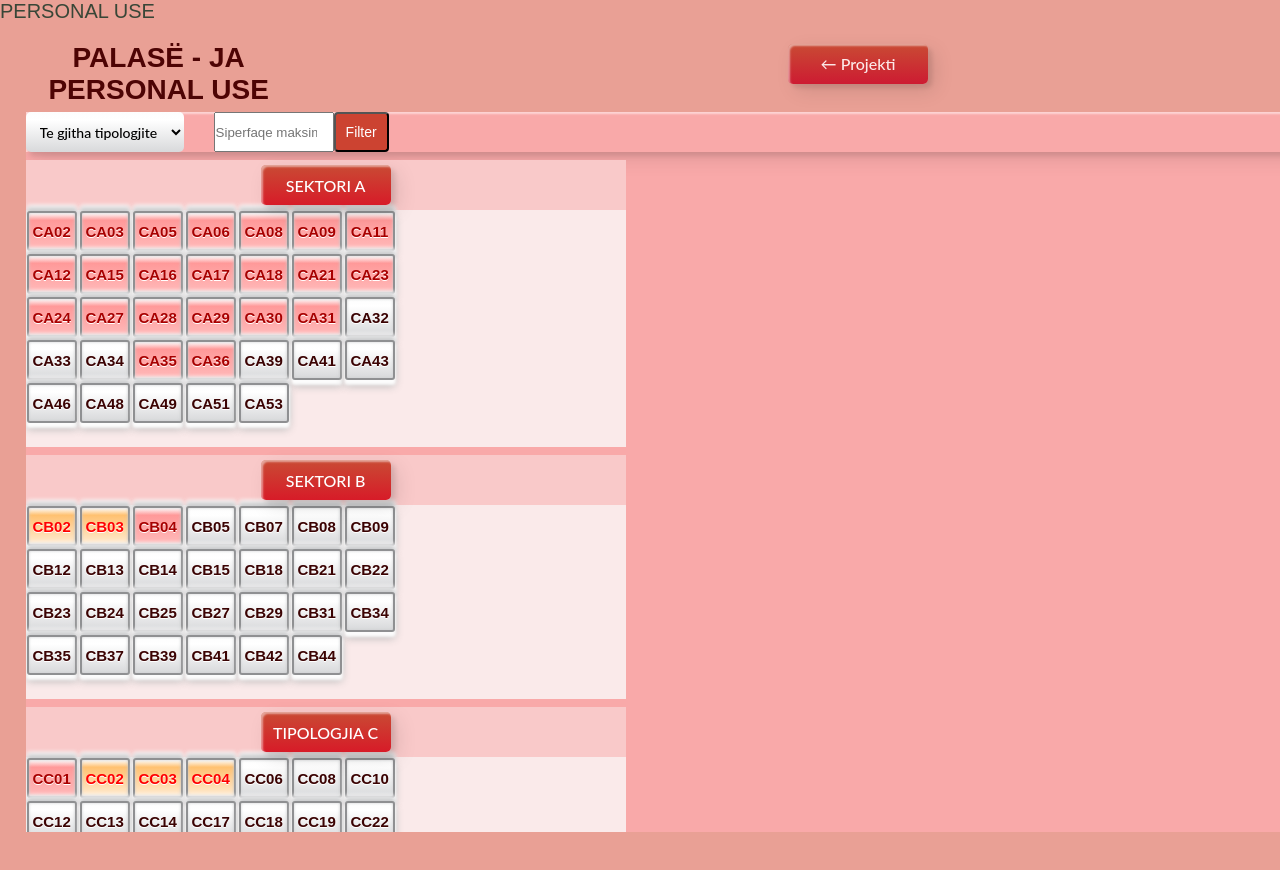
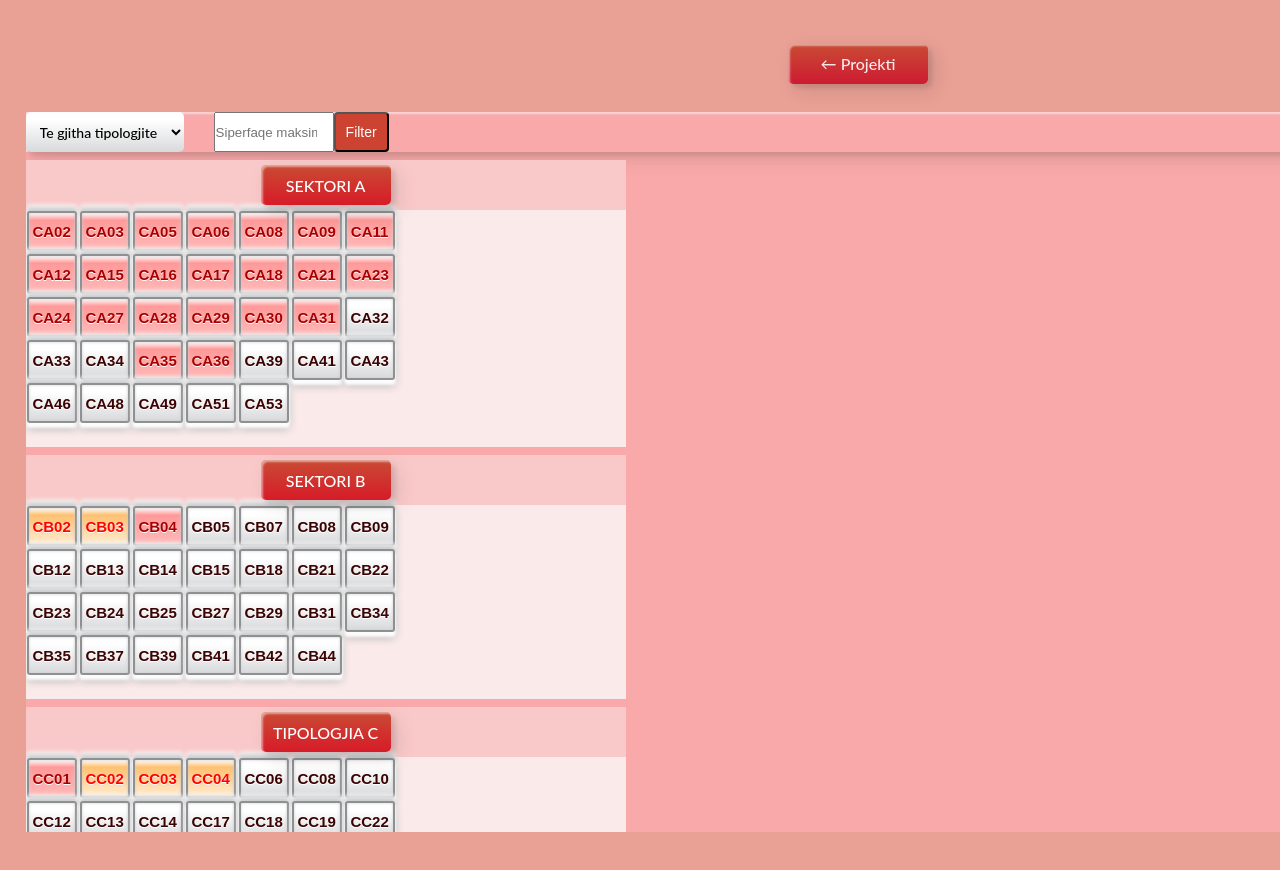
Before and after one commit to armandmamani/BolvSmartphone, a plain HTML site: page JaHtml.html in a window 1280 px wide. Drawn offline with Linux system fonts and the light colour scheme.

Commit message:
Remove Personal Use

```diff
--- a/JaHtml.html
+++ b/JaHtml.html
@@ -13,12 +13,6 @@
     <div class="dropdown">
         <a class="dropbtn" href="index.html">&larr; Projekti</a>
     </div>
-    <h1>
-        PALASË - JA <br /> PERSONAL USE
-
-    </h1>
-   PERSONAL USE
-
 
     <div class="sidenav">
         <div id="filter-container">
```
